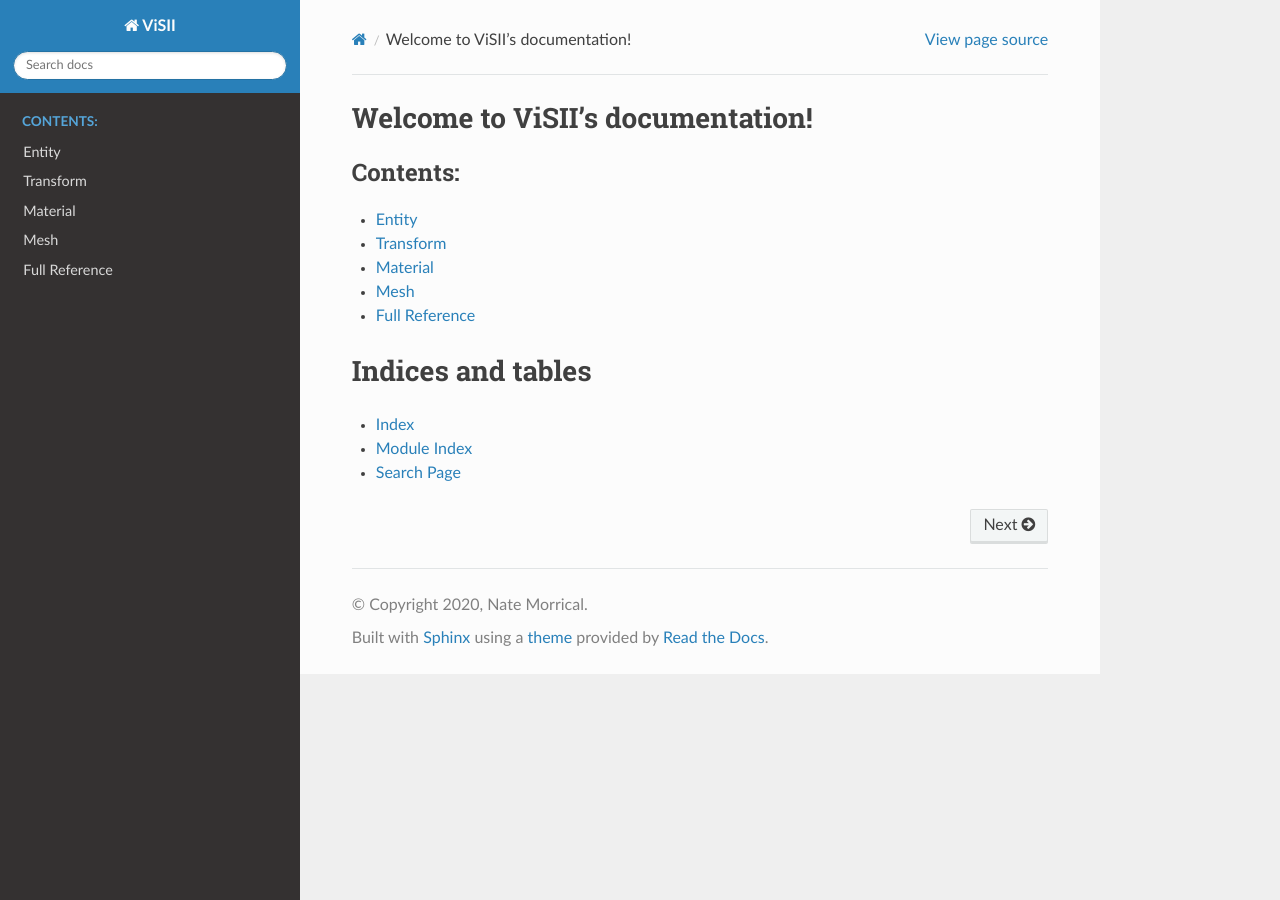
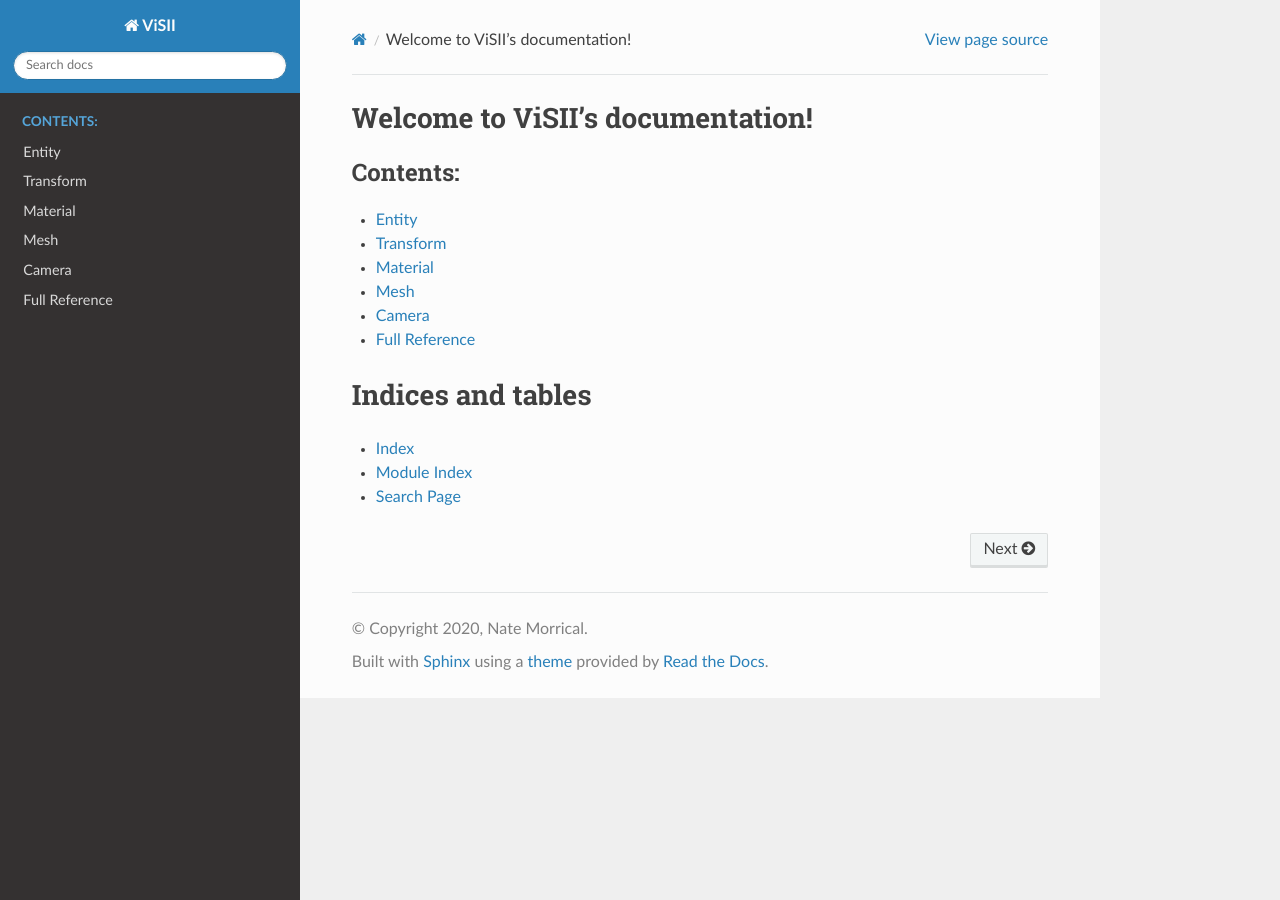
Before and after one commit to owl-project/NVISII, a Sphinx documentation site: the page built from docs/source/index.rst, in a window 1280 px wide. Built offline with Sphinx 7.4.7 and the Read the Docs theme 2.0.0, drawn with Linux system fonts in a browser that asks for light colours.

Commit message:
Adding camera docs

```diff
--- /dev/null
+++ b/docs/source/camera.rst
@@ -0,0 +1,4 @@
+Camera
+=================================
+.. autoclass:: visii.camera
+    :members:
--- a/docs/source/index.rst
+++ b/docs/source/index.rst
@@ -9,6 +9,7 @@ Welcome to ViSII's documentation!
    transform
    material
    mesh
+   camera
    all
 
 
```
